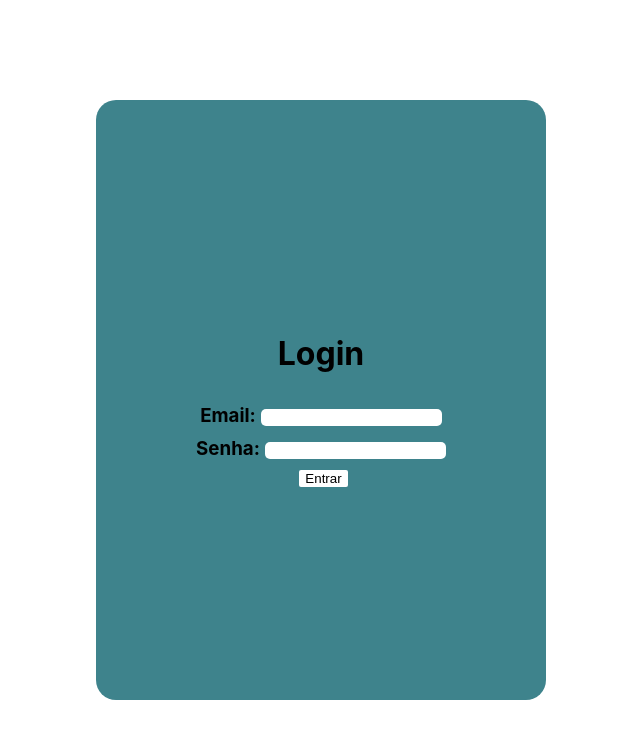
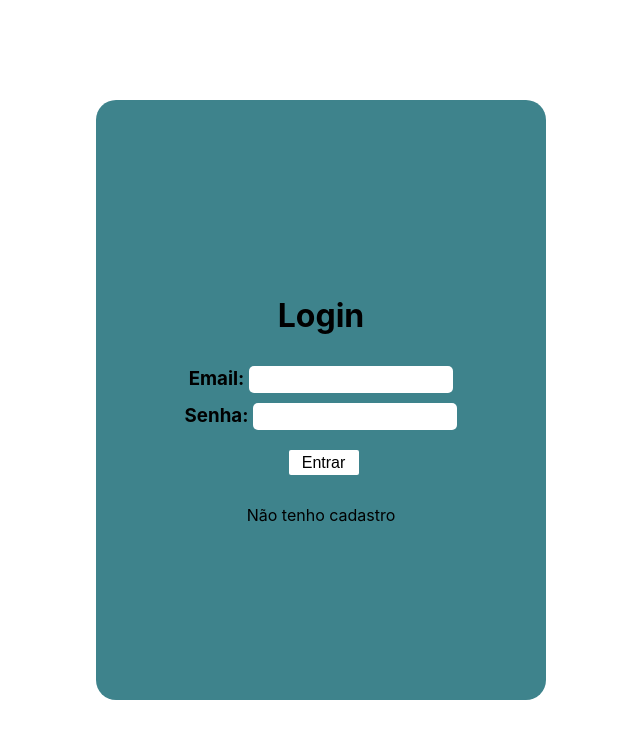
Before and after one commit to bruno-lippert/finance_system, a React (Create React App) app: page / in a window 1280 px wide. Shown: the top 738 px of the page, without its empty margins (319-959 px from the left). Built offline with nearby package versions, Linux system fonts and the light colour scheme.

Commit message:
feat: creating the login screen

```diff
--- a/src/components/Login/index.tsx
+++ b/src/components/Login/index.tsx
@@ -1,23 +1,107 @@
-import React from 'react';
-import * as S from './styles'
-import Button from '../button/SubmitButton';
+import React, { useState } from 'react';
+import * as S from './styles';
+import { useNavigate } from 'react-router-dom';
+import { userLogin, userSingUp } from '../../services/userManagement';
+import { UserLogin } from '../../types/Login';
 
 export default function Login() {
+  const navigate = useNavigate();
+  const [email, setEmail] = useState<string>('');
+  const [password, setPassword] = useState<string>('');
+  const [userName, setUserName] = useState<string>('');
+  const [error, setError] = useState('');
+  const [user, setUser] = useState<UserLogin[]>([]);
+  const [userHasLogin, setUserHasLogin] = useState<boolean>(true)
+
+  const fetchLogin = async () => {
+    const data = await userLogin()
+
+    if (data) {
+      const newUser = data.map(user => {
+        return {
+          ...user
+        }
+      })
+      setUser(newUser)
+    }
+
+    user.map(user => {
+      if (user.email === email && user.password === password) {
+        navigate('/home')
+      } else {
+        setError("Usuário não encontrado!")
+      }
+    })
+
+  }
+
+  const handleUserLogin = async () => {
+    fetchLogin()
+  }
+
+  const handleUserSingUp = async () => {
+    const newUser: UserLogin = {
+      name: userName,
+      email: email,
+      password: password
+    }
+
+    if (Number(newUser.password.length) < 8) {
+      alert(`Senha deve conter no minimo 8 caracteres!`)
+    } else if (newUser.email !== `` && newUser.name !== ``) {
+      userSingUp(newUser)
+    } else {
+      alert(`Dados invalidos!`)
+    }
+  }
+
+  const handleEmail = (event: React.ChangeEvent<HTMLInputElement>) => {
+    setEmail(event.target.value)
+  }
+
+  const handlePassword = (event: React.ChangeEvent<HTMLInputElement>) => {
+    setPassword(event.target.value)
+  }
+
+  const handleName = (event: React.ChangeEvent<HTMLInputElement>) => {
+    setUserName(event.target.value)
+  }
+
   return (
     <S.Container>
       <S.Login>
-        <h1>Login</h1>
+
+        {userHasLogin ? <h1>Login</h1> : <h1>Cadastro</h1>}
+
         <div>
           <label htmlFor="email"><h3>Email:</h3></label>
-        <S.Email />
+          <S.Email onChange={handleEmail} />
         </div>
+
         <div>
           <label htmlFor="passwor"><h3>Senha:</h3></label>
-          <S.Password />
+          <S.Password onChange={handlePassword} />
         </div>
 
-        <Button value='Entrar' type='submit'/>
+        {userHasLogin ?
+          <>
+            <S.LoginButton value='Entrar' type='submit' onClick={() => handleUserLogin()} />
+            {error && <p style={{ color: 'red' }}>{error}</p>}
+          </> :
+          <>
+            <div>
+              <label htmlFor="name"><h3>Nome:</h3></label>
+              <S.Name onChange={handleName} />
+            </div>
+            <S.RegisterButton value='Cadastrar' type='submit' onClick={() => handleUserSingUp()} />
+          </>
+        }
+
+
+        {userHasLogin && <S.NoRecord onClick={() => setUserHasLogin(false)}>Não tenho cadastro</S.NoRecord>}
+
       </S.Login>
     </S.Container>
+
   );
 }
--- a/src/components/Login/styles.ts
+++ b/src/components/Login/styles.ts
@@ -22,9 +22,12 @@ export const Login = styled.main`
   flex-direction: column;
   gap: 10px;
 
-   h3 {
+  h3 {
     margin: 0;
     display: inline-block;
+  }
+  input {
+    font-size: 1em;
   }
 `;
 
@@ -34,6 +37,9 @@ export const Email = styled.input.attrs((props) => ({
 }))`
   border: none;
   border-radius: 5px;
+
+  width: 200px;
+  height: 25px;
 `;
 
 export const Password = styled.input.attrs((props) => ({
@@ -42,4 +48,49 @@ export const Password = styled.input.attrs((props) => ({
 }))`
   border: none;
   border-radius: 5px;
+
+  width: 200px;
+  height: 25px;
 `;
+
+export const Name = styled.input.attrs((props) => ({
+  type: 'text',
+  id: 'name'
+}))`
+  border: none;
+  border-radius: 5px;
+
+  width: 200px;
+  height: 25px;
+`;
+
+export const LoginButton = styled.input`
+  border: none;
+  border-radius: 2px;
+  background-color: #fff;
+
+  margin-top: 10px;
+
+  width: 70px;
+  height: 25px;
+
+  &:hover {
+      cursor: pointer;
+  }
+  &:active {
+      background-color: #DCDCDC
+  }
+`;
+
+export const RegisterButton = styled(LoginButton)`
+  width: 100px;
+`;
+
+export const NoRecord = styled.div`
+  cursor: pointer;
+  margin-top: 20px;
+
+  &:hover {
+    color: #fff;
+  }
+`;
```
